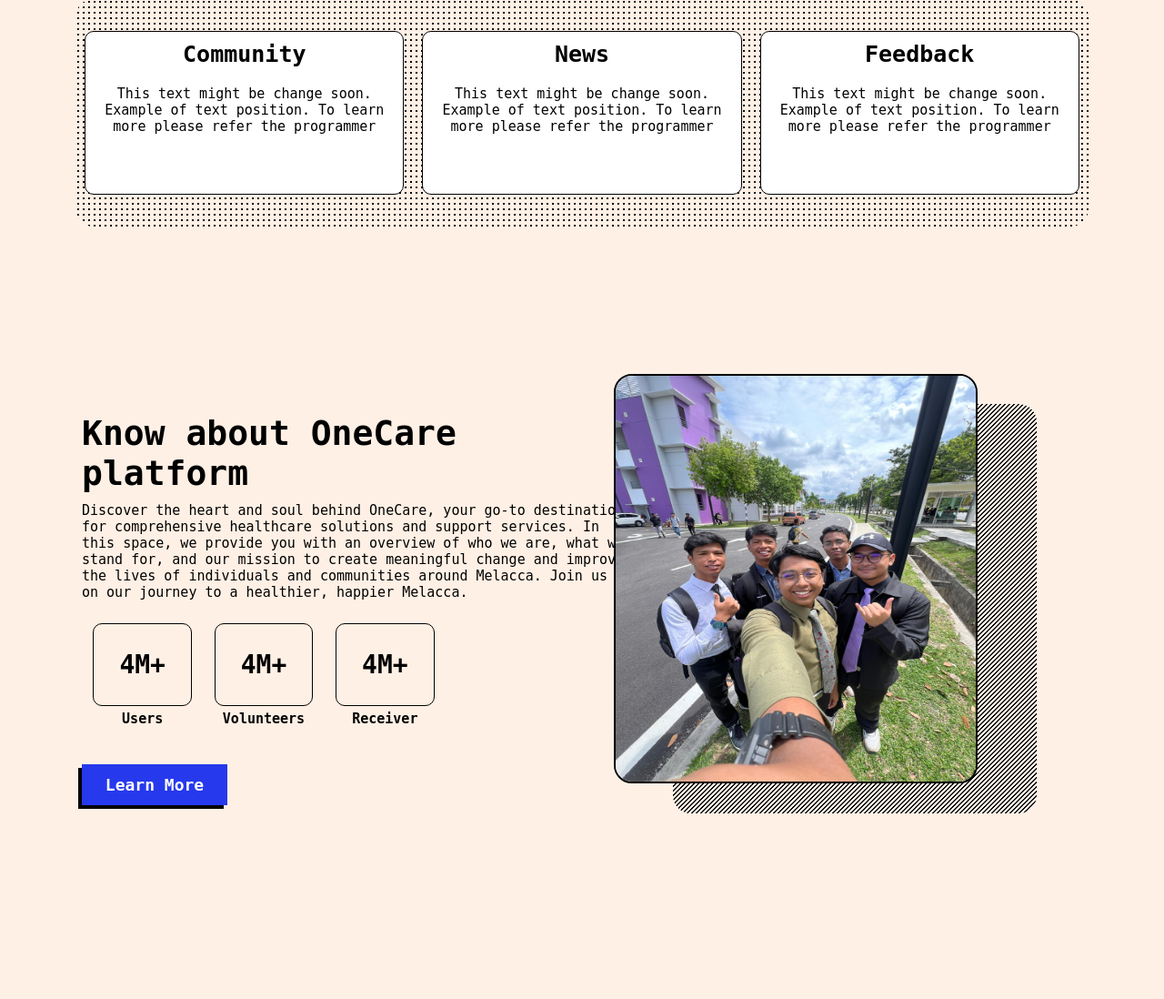
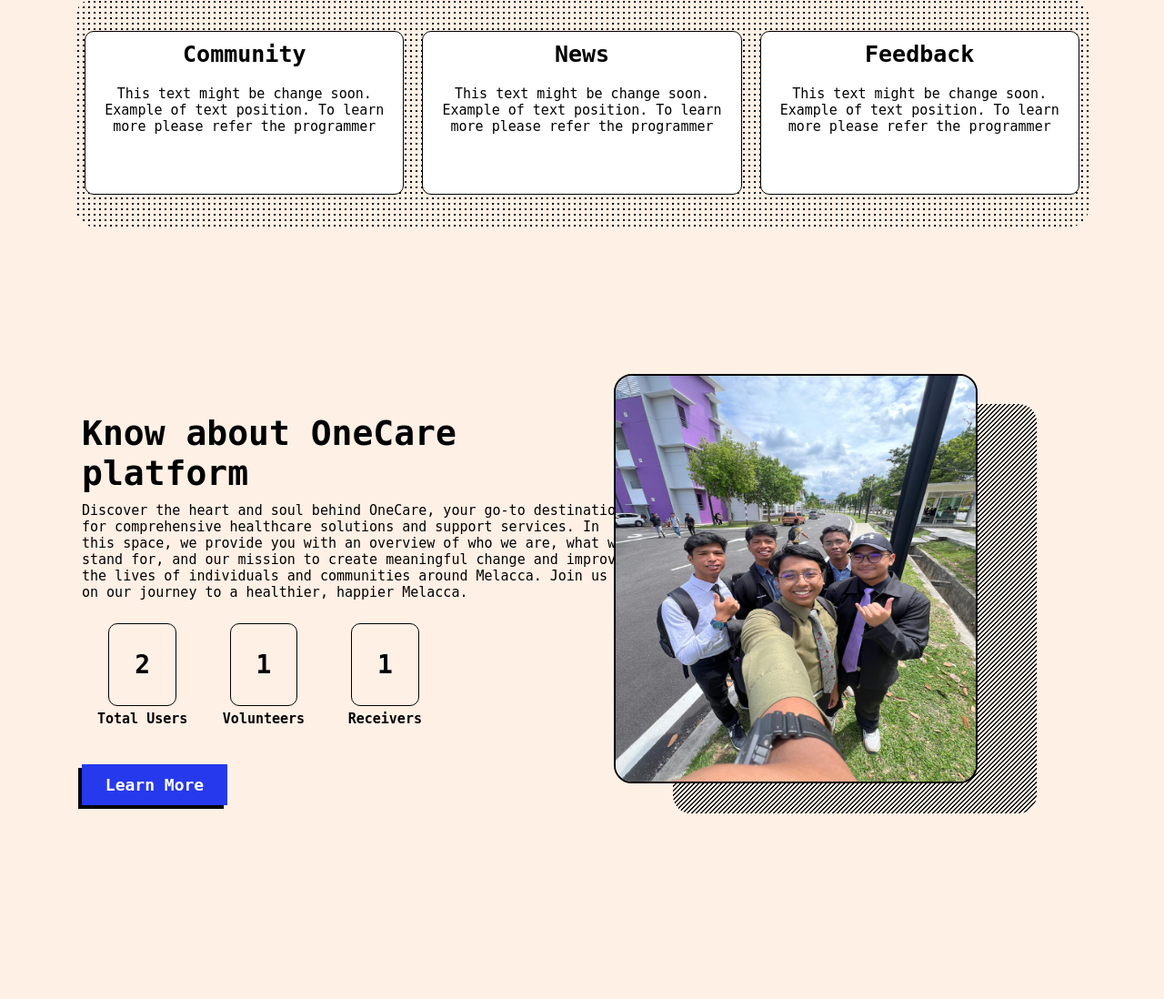
Before and after one commit to IamDanishImran/onecare, a PHP site: page / in a window 1280 px wide. Shown: the part 661-1759 px from the top of the page at 91% size. Run offline with PHP 8.4, Linux system fonts and the light colour scheme; tables that the repository leaves empty or names only in its code hold one stand-in row (values such as "Sample post").

Commit message:
Modified by Imran

```diff
--- a/footer.php
+++ b/footer.php
@@ -29,14 +29,14 @@
                     <h4><a href="newsroom.php">News & Updates</a></h4>
                 </div>
                 <div class="footerCol4 FooterCol">
-                    <div id="insta" class="iconMedia"><a href="https://www.instagram.com/"><i class='bx bxl-instagram'></i></a></div>
-                    <div id="facebook" class="iconMedia"><a href="https://www.facebook.com/"><i class='bx bxl-facebook'></i></a></div>
-                    <div id="pinterest" class="iconMedia"><a href="https://www.pinterest.com/"><i class='bx bxl-pinterest-alt'></i></a></div>
+                    <div id="insta" class="iconMedia"><a href="https://www.instagram.com/" target="_blank"><i class='bx bxl-instagram'></i></a></div>
+                    <div id="facebook" class="iconMedia"><a href="https://www.facebook.com/" target="_blank"><i class='bx bxl-facebook'></i></a></div>
+                    <div id="pinterest" class="iconMedia"><a href="https://www.pinterest.com/" target="_blank"><i class='bx bxl-pinterest-alt'></i></a></div>
                 </div>
             </article>
             <article class="footerDown">
                 <div class="footerCol5">
-                    <span id="location"><a href="https://www.google.com/maps/dir/2.2208667,102.2827032/google+map+magic+cyberjaya/@2.6457057,101.322881,9z/data=!3m1!4b1!4m9!4m8!1m1!4e1!1m5!1m1!1s0x31cdb6f75df70747:0x63a65b984b6615db!2m2!1d101.657014!2d2.926398?entry=ttu">Malaysia &copy;2024 OneCare, Inc All Right Reserved</a></span>
+                    <span id="location"><a href="https://www.google.com/maps/dir/2.2208667,102.2827032/google+map+magic+cyberjaya/@2.6457057,101.322881,9z/data=!3m1!4b1!4m9!4m8!1m1!4e1!1m5!1m1!1s0x31cdb6f75df70747:0x63a65b984b6615db!2m2!1d101.657014!2d2.926398?entry=ttu" target="_blank">Malaysia &copy;2024 OneCare, Inc All Right Reserved</a></span>
                 </div>
                 <div class="footerCol6">
                     <div class="footerBox1">
--- a/index.php
+++ b/index.php
@@ -52,6 +52,29 @@
     </div>
 
     <!-- About Us Section -->
+    <?php
+    // include connect file
+    include 'connect.php';
+    // Query to get counts
+    $query = "SELECT
+    (SELECT COUNT(*) FROM volunteer) AS volunteer_count,
+    (SELECT COUNT(*) FROM receiver) AS receiver_count,
+    (SELECT COUNT(*) FROM volunteer) + (SELECT COUNT(*) FROM receiver) AS total_count";
+
+    $result = mysqli_query($condb, $query);
+    if ($result) {
+        $counts = mysqli_fetch_assoc($result);
+        $volunteer_count = $counts['volunteer_count'];
+        $receiver_count = $counts['receiver_count'];
+        $total_count = $counts['total_count'];
+    } else {
+        echo "Error: " . mysqli_error($condb);
+    }
+
+    // Close the connection
+    mysqli_close($condb);
+    ?>
+
     <section class="aboutus">
         <div class="content">
             <section class="container-A">
@@ -66,16 +89,16 @@
                 </article>
                 <article class="bx-content">
                 <div class="bx-one bxAbout">
-                        <div class="one bxColor"><h3>4M+</h3></div>
-                        <p>Users</p>
+                    <div class="one bxColor"><h3><?php echo $total_count ?></h3></div>
+                    <p>Total Users</p>
                 </div>
                 <div class="bx-two bxAbout">
-                        <div class="two bxColor"><h3>4M+</h3></div>
+                    <div class="two bxColor"><h3><?php echo $volunteer_count ?></h3></div>
                     <p>Volunteers</p>
                 </div>
                 <div class="bx-three bxAbout">
-                        <div class="three bxColor"><h3>4M+</h3></div>
-                        <p>Receiver</p>
+                    <div class="three bxColor"><h3><?php echo $receiver_count ?></h3></div>
+                    <p>Receivers</p>
                 </div>
                 </article>
                 <button class="Btn-Blue B-About"><a href="aboutus.php" id="link">Learn More</a></button>
@@ -87,6 +110,7 @@
             </section>
         </div>
     </section>
+
 
     <!-- Donation Section -->
     <div class="columnInfo donation">
```
Also changed, not shown: CssFiles/about.css (+12 -0 lines). Lines whose indentation alone changed are shown as unchanged.
